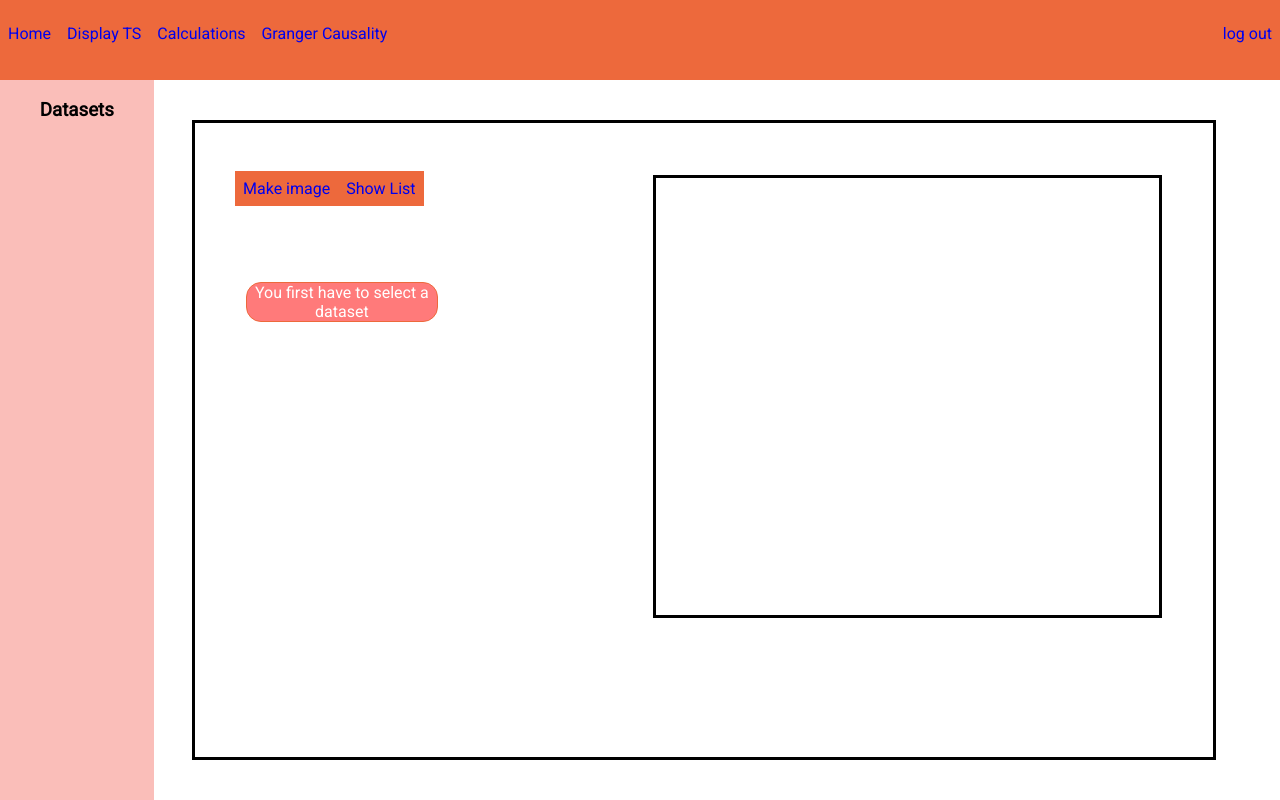
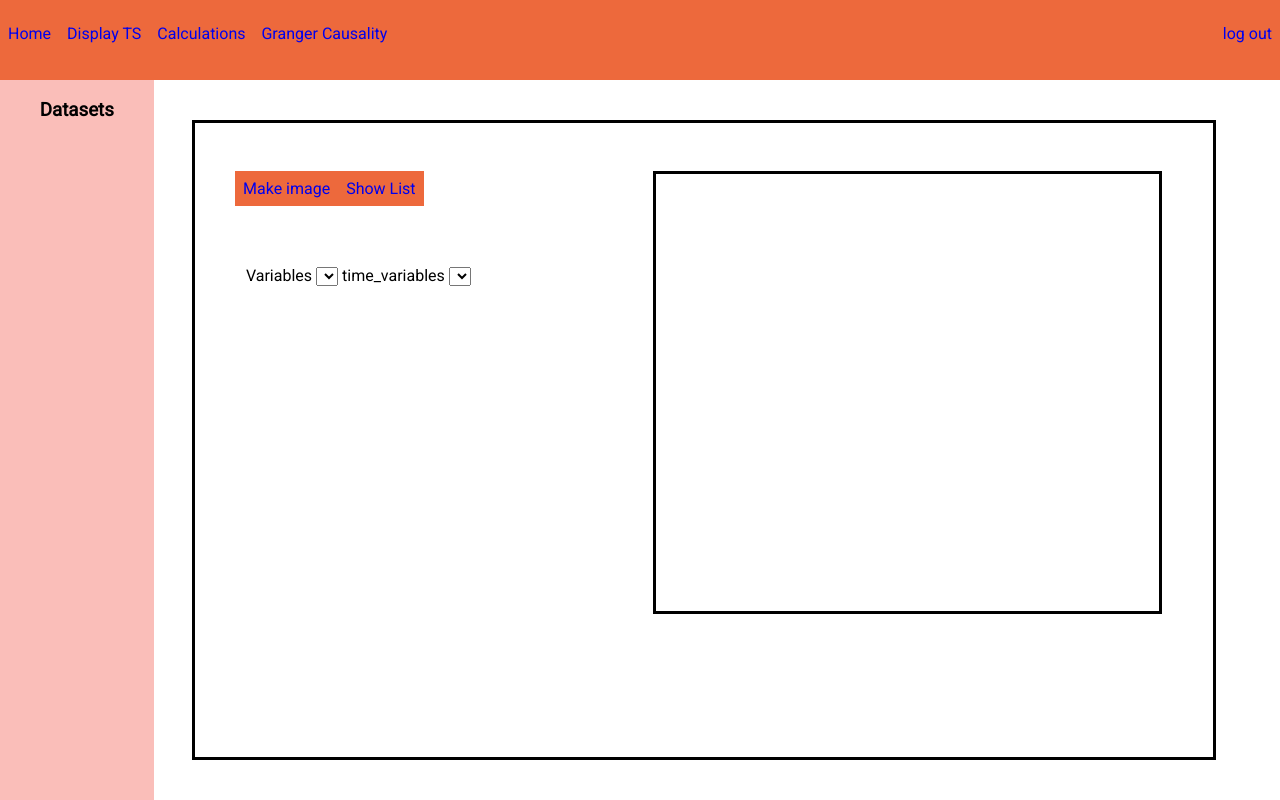
Before and after one commit to SanderBos1/Time_series_analyser, a Flask app: page /display_ts in a window 1280 px wide. Run offline with Flask 3, Linux system fonts and the light colour scheme; the visitor is signed in with stand-in values (Sample User, id 1); data that the repository does not hold is empty; some libraries are stand-ins or nearby versions.

Commit message:
Drop down fills in on selecting dataset
Using javascript to fill in my drop down menus.

```diff
--- a/ts_app/image_creation/image_ts.py
+++ b/ts_app/image_creation/image_ts.py
@@ -16,12 +16,8 @@ image_ts_bp = Blueprint('image', __name__,
 @image_ts_bp.route('/display_ts', methods=["GET", "POST"])
 @login_required
 def display_ts():
-    form = ts_image_form()
     form_image = image_save_load()
-    if session.get('dataset') is not None:
-        form.time_column.choices = session["dataset"].time_columns
-        form.column_intrest.choices = session['ts_columns']
-    return render_template("display_ts.html",  form=form, form_image = form_image)
+    return render_template("display_ts.html", form_image = form_image)
 
 @image_ts_bp.route('/display_ts_list', methods=["GET", "POST"])
 @login_required
@@ -41,10 +37,6 @@ def make_image():
     returns:
         a drawn image displaying a time column on the x axis and a column of interest on the y axis.
     """
-    form = ts_image_form()
-    if session.get('dataset') is not None:
-        form.time_column.choices = session["dataset"].time_columns
-        form.column_intrest.choices = session['ts_columns']
     if form.validate_on_submit():
         csv_file = session['dataset']
         period = form.time_column.data
--- a/ts_app/image_creation/static/scripts/image_handeling.js
+++ b/ts_app/image_creation/static/scripts/image_handeling.js
@@ -52,3 +52,25 @@ $(document).ready(function() {
         }
     })
 });
+
+function add_options(){
+    var columns = document.getElementById("columns");
+    columns.textContent = '';
+    var time_columns = document.getElementById("time_columns");
+    console.log(time_columns)
+    console.log(columns)
+    time_columns.textContent = '';
+    var csv_columns = document.getElementById("column_list_ul")
+    var list = csv_columns.getElementsByTagName("li")
+    for(let i = 0; i < list.length; i++){
+        var option = list[i].innerHTML
+        const element = document.createElement("option");
+        const element_2 = document.createElement("option");
+        element.value = option;
+        element_2.value = option;
+        element.innerHTML = option;
+        element_2.innerHTML = option;
+        time_columns.appendChild(element)
+        columns.appendChild(element_2)
+    }
+}
--- a/ts_app/image_creation/templates/display_ts.html
+++ b/ts_app/image_creation/templates/display_ts.html
@@ -16,68 +16,15 @@
     </div>
 
 <div class=user-input>
-    <form class = user-input-form id="image_draw_form" method="post">
-        {%if session.dataset and session.ts_columns%}
+<form method="GET">
+    <label for="columns">Variables</label>
+    <select id="columns">
+    </select>
+    <label for="time_columns">time_variables</label>
+    <select id="time_columns">
+    </select>
+</form>
 
-        {{ form.csrf_token }}
-        <div class="label_input">
-            <label for=tperiod>{{ form.time_column.label }}
-            </label>
-            <div class=needs_tooltip>
-                {{form.time_column}}
-                <div class="tooltip_selection">
-                    Select which column in the data frame is going to be selected as time period
-                    s</div>
-            </div>
-        </div>
-
-        <div class="label_input">
-            <label for="tcolumn">Column</label>
-            <div class=needs_tooltip>
-                {{form.column_intrest}}
-                <div class="tooltip_selection">
-                    Select the column that holds the values of the variable you are interested in.
-                </div>
-            </div>
-        </div>
-
-
-        <div class="label_input">
-            {{form.submit(class_="standard_input")}}
-        </div>
-    </form>
-        {%if session.ts_image %}
-        <div class="save-and-upload-image">
-            <form  id="image_save_form">
-                {{form_image.csrf_token }}
-                {{form_image.imageName}}
-                {{form_image.save}}
-            </form>
-        </div>
-        <div class="save_image_error">
-        {% for error in form_image.imageName.errors %}
-        {{ error }}
-        {% endfor%}
-        </div>
-        {% with errors = get_flashed_messages(category_filter=["error"]) %}
-        {% if errors %}
-        <ul class="error_message_list">
-            {% for message in errors %}
-            <li>Error: {{ message }}</li>
-            {% endfor %}
-        </ul>
-        {% endif %}
-        {% endwith %}
-
-
-{% endif %}
-
-
-    {%else %}
-    <ul class="error_message_list">
-        <li>You first have to select a dataset</li>
-    </ul>
-    {% endif %}
 </div>
 
 <div class="ts-image" id="image_div">
--- a/ts_app/sidebar_logic/sidebar.py
+++ b/ts_app/sidebar_logic/sidebar.py
@@ -2,7 +2,6 @@ from flask import Blueprint, current_app, session, jsonify
 from flask_login import login_required
 import os
 import glob
-from ts_app.ts_python.dataset import CSV
 import pandas as pd
 
 sidebar_bp = Blueprint('sidebar_bp', __name__,
--- a/ts_app/sidebar_logic/static/scripts/sidebar.js
+++ b/ts_app/sidebar_logic/static/scripts/sidebar.js
@@ -1,4 +1,7 @@
-function csv_button_click(value){
+
+
+
+  function csv_button_click(value){
     $.ajax({
         type: "GET",
         url: '/columns/' + value.value,
@@ -6,21 +9,20 @@ function csv_button_click(value){
             var ul = document.getElementById("column_list_ul")
             ul.innerHTML = "";
             for(var column_number in data){
-                console.log(column_number)
                 var li = document.createElement("li");
                 li.className = "dataset";
                 column = data[column_number];
                 li.innerHTML =  column
                 ul.append(li);
         }
+        add_options()
+
     }
 
     });
 };
 
 function delete_csv(value){
-    console.log("delete test")
-
     $.ajax({
         type: "POST",
         url: '/delete_csv/' + value.value,
--- a/ts_app/sidebar_logic/templates/base_sidebar.html
+++ b/ts_app/sidebar_logic/templates/base_sidebar.html
@@ -8,7 +8,7 @@
   <link rel="preconnect" href="https://fonts.gstatic.com" crossorigin>
   <link href="https://fonts.googleapis.com/css2?family=Roboto&display=swap" rel="stylesheet">
   <script src="//ajax.googleapis.com/ajax/libs/jquery/1.9.1/jquery.min.js"></script>
-  <script src="{{url_for('sidebar_bp.static',filename='scripts/sidebar.js')}}"></script>
+  <script src="{{url_for('sidebar_bp.static',filename='scripts/sidebar.js')}}" defer></script>
 
   {% block head %}
   {% endblock %}
```
